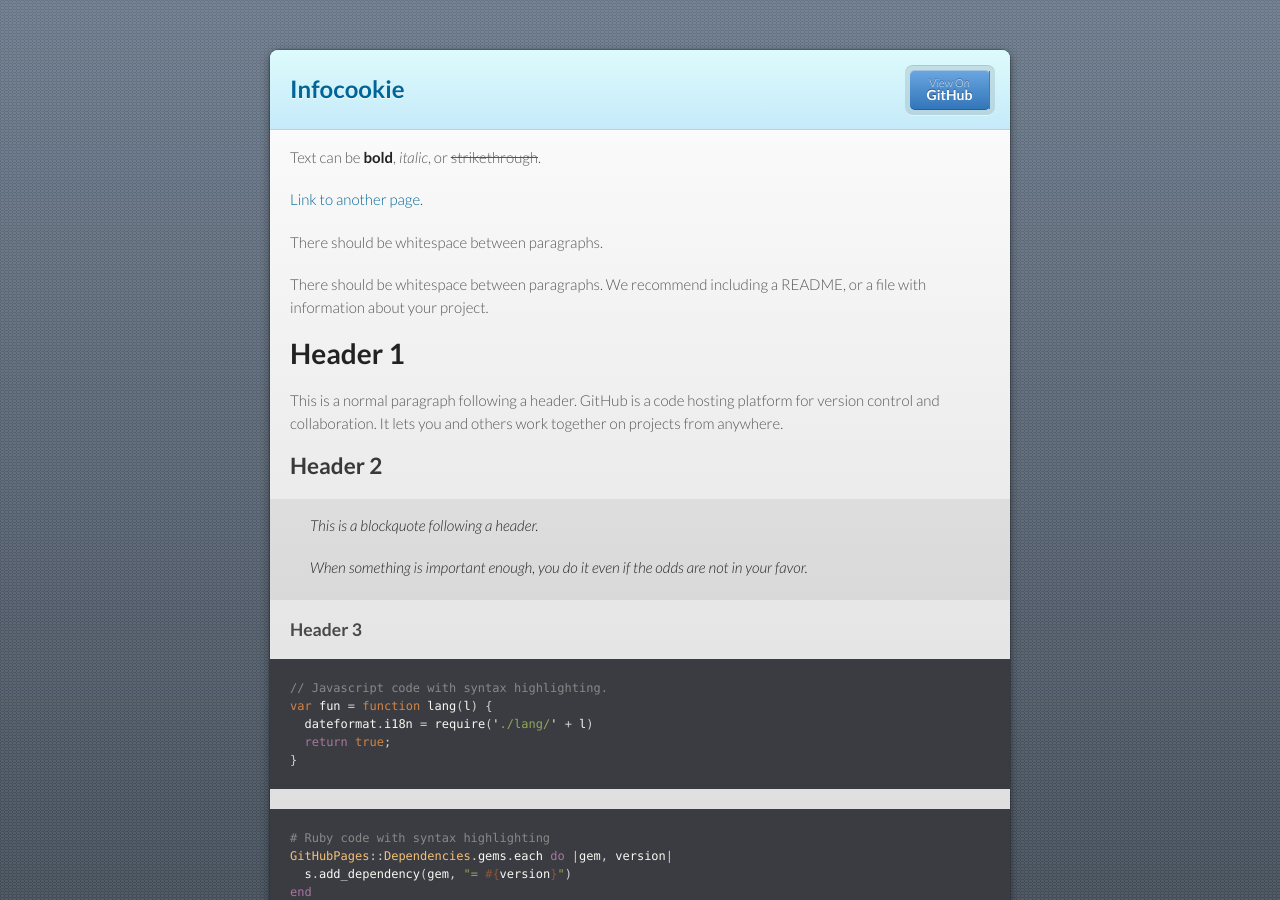
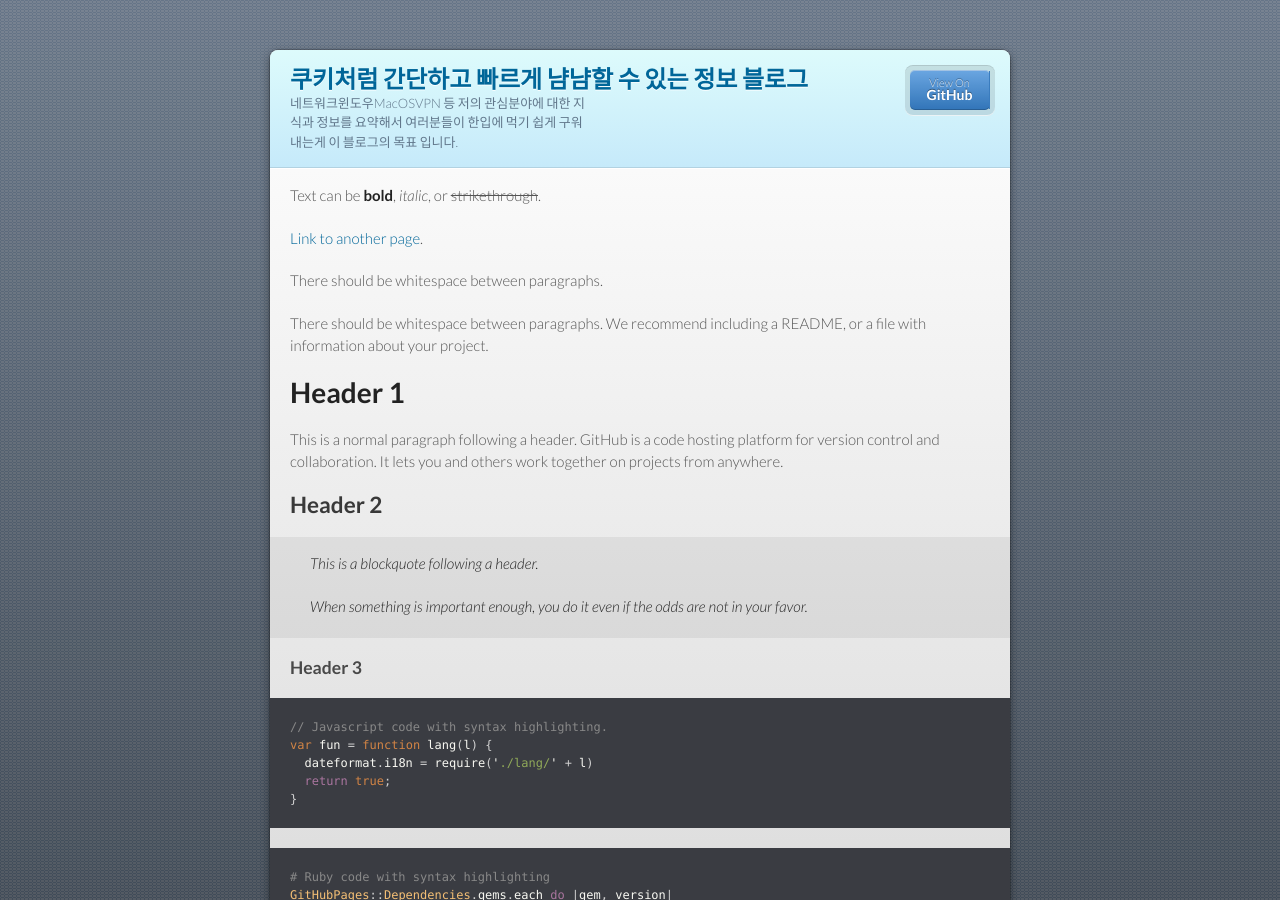
Before and after one commit to infocookie/Infocookie, a Jekyll site: the page built from index.md, in a window 1280 px wide and 900 px high. Built offline with Jekyll 4.4.1, drawn with Linux system fonts in a browser that asks for light colours; the repository's description, which GitHub fills in, is left out.

Commit message:
Update _config.yml

```diff
--- a/_config.yml
+++ b/_config.yml
@@ -8,7 +8,8 @@ plugins:
   - jekyll-remote-theme
   - jekyll-paginate
   - jekyll-seo-tag
-
+title: [쿠키처럼 간단하고 빠르게 냠냠할 수 있는 정보 블로그]
+description: [네트워크,윈도우,MacOS,VPN 등 저의 관심분야에 대한 지식과 정보를 요약해서 여러분들이 한입에 먹기 쉽게 구워내는게 이 블로그의 목표 입니다.]
 
 
 
```
